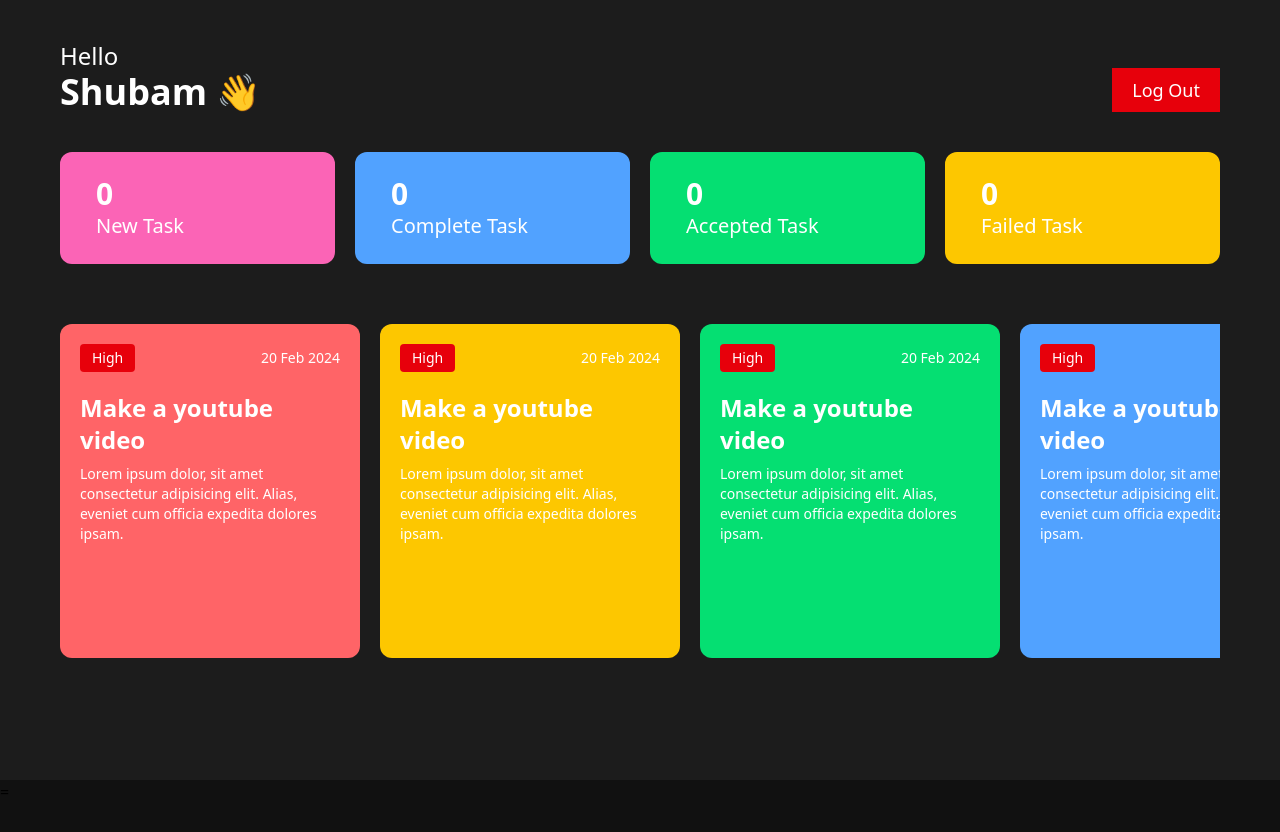
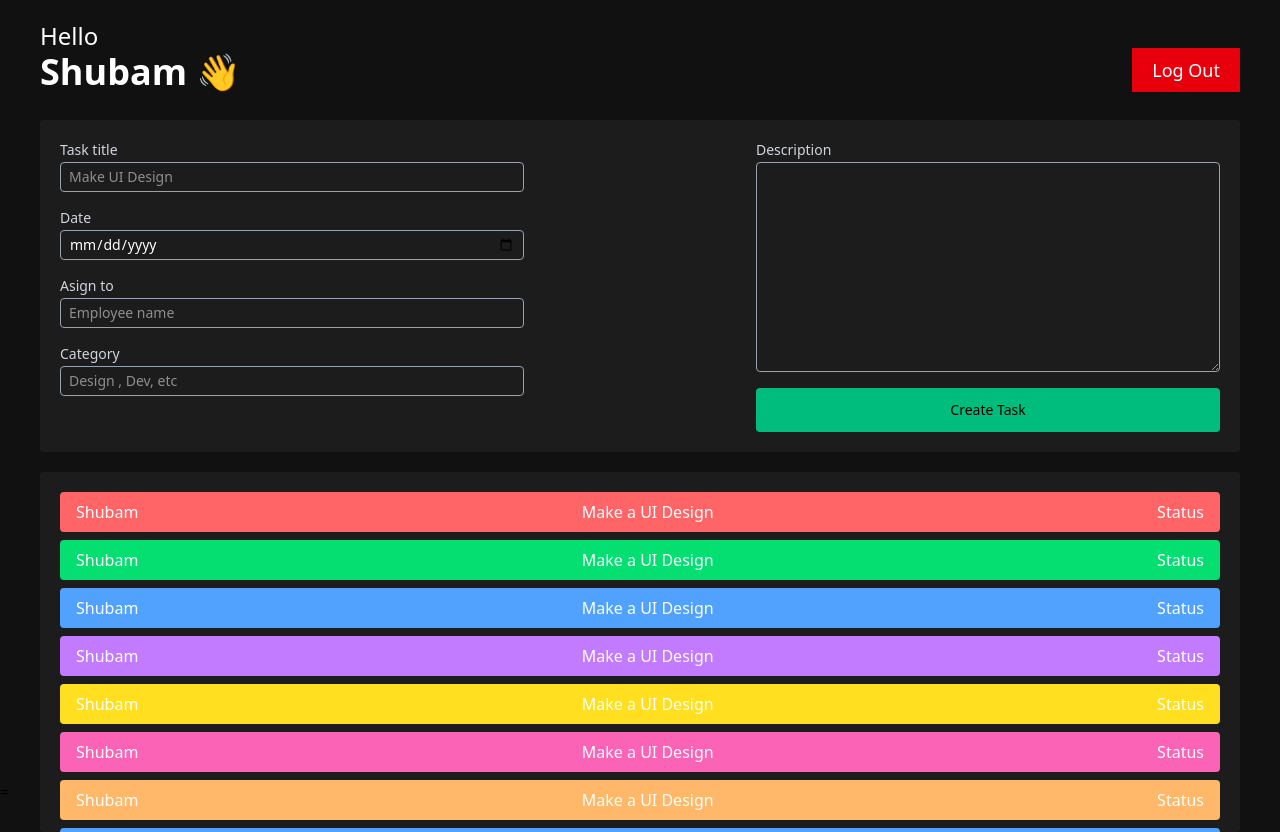
Before and after one commit to shubam341/Employ-Management, a React (Vite) app: page / in a window 1280 px wide. Shown: the part 820-1652 px from the top of the page. Before the commit the page ends 1624 px from the top, so only its background shows below. Built offline with nearby package versions, Linux system fonts and the light colour scheme.

Commit message:
Changes login page

```diff
--- a/src/App.jsx
+++ b/src/App.jsx
@@ -39,7 +39,7 @@ else{
 
     return (     <>
       {!user ? <Login handleLogin={handleLogin}/>: ''}
-     {user =='admin'?<AdminDashboard/>:<EmployeeDashboard/>}
+     {user =='employee'?<EmployeeDashboard/>:<AdminDashboard/>}
 
     </>
     )
--- a/src/components/others/AllTask.jsx
+++ b/src/components/others/AllTask.jsx
@@ -3,7 +3,7 @@ import React from 'react';
 
 const AllTask=()=>{
     return (
-<div id='tasklist' className='bg-[#1c1c1c] p-5 rounded text-white mt-5 h-48 overflow-auto'>
+<div id='tasklist' className='bg-[#1c1c1c] p-5 rounded text-white mt-5 h-90 overflow-auto'>
 <div className='bg-red-400 py-2  px-4 flex mb-2 justify-between rounded'>
     <h2>Shubam</h2>
     <h3>Make a UI Design</h3>
@@ -46,6 +46,24 @@ const AllTask=()=>{
     <h5>Status</h5>
 </div>
 
+<div className='bg-blue-400 py-2 px-4 mb-2 flex justify-between rounded'>
+    <h2>Shubam</h2>
+    <h3>Make a UI Design</h3>
+    <h5>Status</h5>
+</div>
+
+<div className='bg-pink-400 py-2 px-4 mb-2 flex justify-between rounded'>
+    <h2>Shubam</h2>
+    <h3>Make a UI Design</h3>
+    <h5>Status</h5>
+</div>
+
+<div className='bg-green-400 py-2 px-4  mb-2 flex justify-between rounded'>
+    <h2>Shubam</h2>
+    <h3>Make a UI Design</h3>
+    <h5>Status</h5>
+</div>
+
 </div>
     )
 }
--- a/src/components/others/CreateTask.jsx
+++ b/src/components/others/CreateTask.jsx
@@ -3,7 +3,7 @@ import React from 'react';
 
 const CreateTask =()=>{
     return (
-        <div className='p-5 bg-[#1c1c1c] mt-7 rounded' >
+        <div id='tasklist' className='p-5 bg-[#1c1c1c] mt-7 rounded' >
         <form className='flex flex-wrap w-full  items-start justify-between'>
             <div className='w-1/2 '>
             <div>
```
